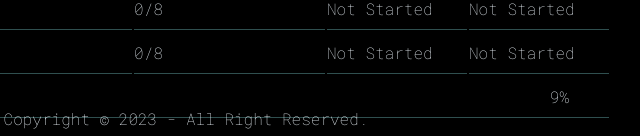
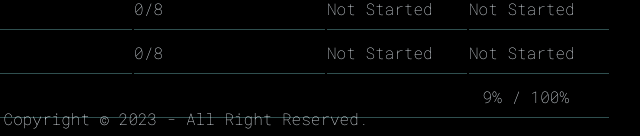
Before and after one commit to Maaykol/maaykol.github.io, a plain HTML site: page index.html in a window 1280 px wide. Shown: the part 661-797 px from the top of the page, 454-1094 px from the left. Drawn offline with Linux system fonts and the light colour scheme; a web font is replaced by a local one.

Commit message:
display max percentage.

```diff
--- a/index.html
+++ b/index.html
@@ -70,7 +70,7 @@
                 <tfoot>
                     <tr>
                         <th class="progress-row" scope="row">% completed</th>
-                        <td colspan="3">9%</td>
+                        <td colspan="3">9% / 100%</td>
                     </tr>
                 </tfoot>
             </table>
```
